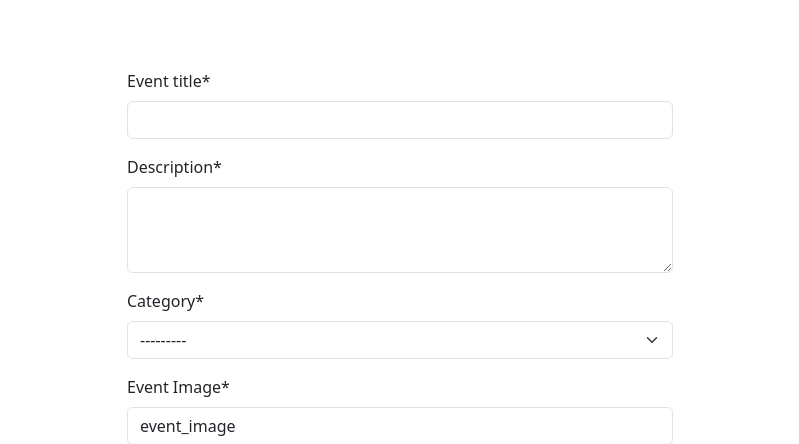
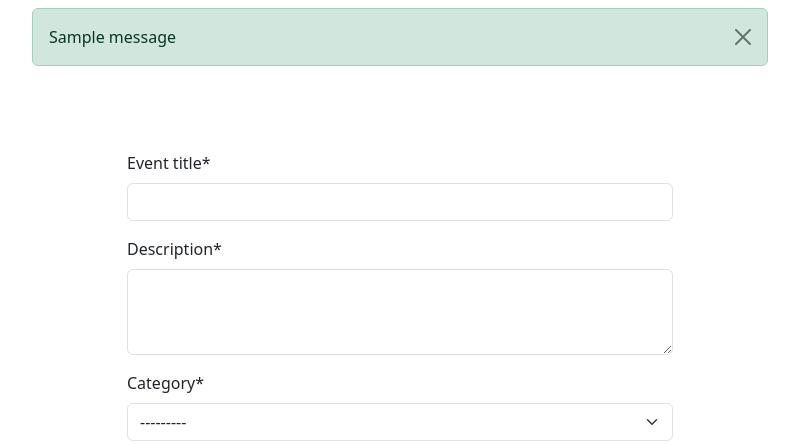
Before and after one commit to MarkClinton/whats-on, a Django app: page /event/create/ in a window 1280 px wide. Shown: the part 56-500 px from the top of the page, without its empty margins (240-1039 px from the left). Run offline with Django 5.2, Linux system fonts and the light colour scheme; data comes from the database, SQL or seed files in the repository; tables that the repository leaves empty hold one stand-in row (values such as "Sample post"); one stand-in notice (Sample message) is shown; some libraries are stand-ins or nearby versions; some web fonts are replaced.

Commit message:
feat: Added messaging for successful creation of events

```diff
--- a/event/views.py
+++ b/event/views.py
@@ -16,6 +16,11 @@ def event_create(request):
             event = event_form.save(commit=False)
             event.host = request.user
             event.save()
+            messages.add_message(
+                request,
+                messages.SUCCESS,
+                'Event Successfully Created'
+            )
 
     event_form = EventForm()
     return render(
--- a/templates/base.html
+++ b/templates/base.html
@@ -98,6 +98,20 @@
         </div>
     </nav>
 
+    <div class="container">
+        <div class="row">
+            <div class="col-md-8 offset-md-2 mt-2">
+                {% for message in messages %}
+                <div class="alert alert-{{ message.tags }} alert-dismissible
+                    fade show" id="msg" role="alert">
+                    {{ message | safe }}
+                    <button type="button" class="btn-close" data-bs-dismiss="alert" aria-label="Close"></button>
+                </div>
+                {% endfor %}
+            </div>
+        </div>
+    </div>
+
     <main class="flex-shrink-0">
 
         {% block content %}
```
